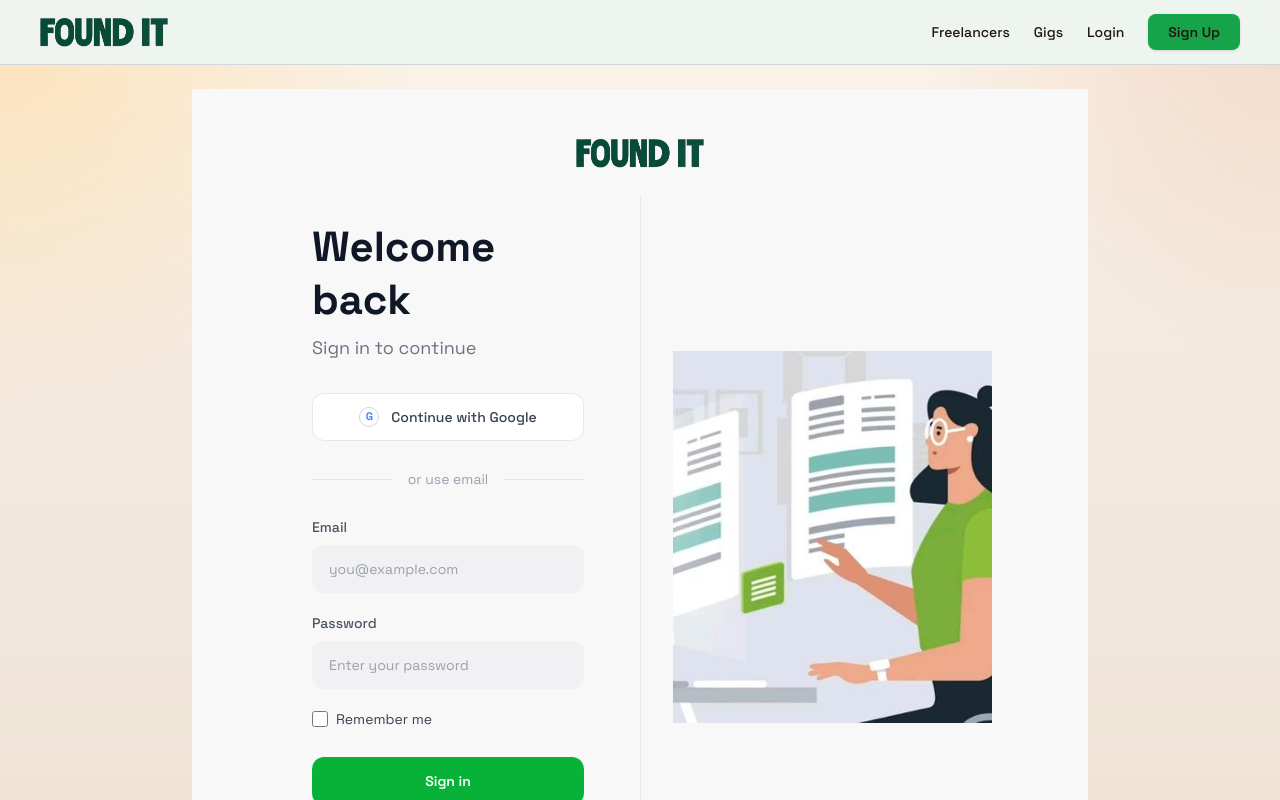
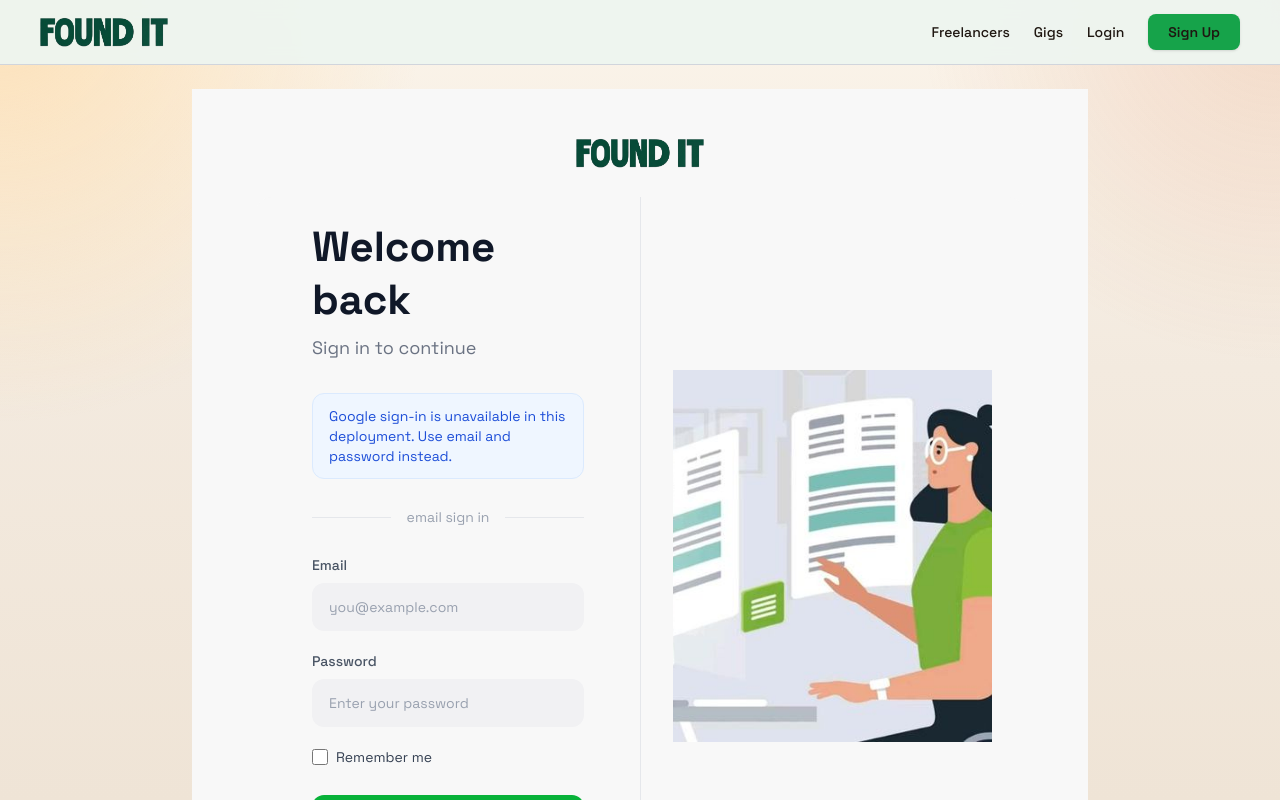
Before and after one commit to Lameizanaki/founditv1, a Next.js app in the folder FOUNDIT_FE/: page /auth/sign-in in a window 1280 px wide. Shown: the top 800 px of the page. Built offline with nearby package versions, Linux system fonts and the light colour scheme; no server answers.

Commit message:
Disable broken Google auth by default

```diff
--- a/FOUNDIT_FE/src/app/auth/sign-up/page.tsx
+++ b/FOUNDIT_FE/src/app/auth/sign-up/page.tsx
@@ -12,7 +12,7 @@ const roles: Array<Exclude<AppRole, "ADMIN">> = ["CLIENT", "FREELANCER"];
 
 export default function SignUpPage() {
   const router = useRouter();
-  const { continueWithGoogle, signUp } = useAuth();
+  const { continueWithGoogle, isGoogleAuthEnabled, signUp } = useAuth();
   const [form, setForm] = useState({
     username: "",
     email: "",
@@ -84,6 +84,8 @@ export default function SignUpPage() {
               </h1>
               <p className="mt-2 text-[18px] text-[#7b7b7b]">Sign Up With FoundIT</p>
 
+              {isGoogleAuthEnabled ? (
+                <>
                   <div className="mt-8 space-y-3">
                     <button
                       className="flex h-12 w-full items-center justify-center gap-3 rounded-xl border border-[#e3e3e3] bg-white text-[14px] font-medium text-[#222] transition hover:bg-gray-50"
@@ -103,6 +105,19 @@ export default function SignUpPage() {
                     <span className="text-[13px] text-[#8a8a8a]">or use email</span>
                     <div className="h-px flex-1 bg-[#e5e5e5]" />
                   </div>
+                </>
+              ) : (
+                <>
+                  <div className="mt-8 rounded-xl border border-[#dbeafe] bg-[#eff6ff] px-4 py-3 text-[14px] text-[#1d4ed8]">
+                    Google sign-up is unavailable in this deployment. Create your account with email instead.
+                  </div>
+                  <div className="my-6 flex items-center gap-4">
+                    <div className="h-px flex-1 bg-[#e5e5e5]" />
+                    <span className="text-[13px] text-[#8a8a8a]">email sign up</span>
+                    <div className="h-px flex-1 bg-[#e5e5e5]" />
+                  </div>
+                </>
+              )}
 
               <form className="space-y-4" onSubmit={onSubmit}>
                 {error ? (
--- a/FOUNDIT_FE/src/components/auth/sign-in-client.tsx
+++ b/FOUNDIT_FE/src/components/auth/sign-in-client.tsx
@@ -10,7 +10,7 @@ import { toErrorMessage } from "@/lib/api";
 
 export function SignInClient({ nextPath }: { nextPath: string | null }) {
   const router = useRouter();
-  const { continueWithGoogle, signIn } = useAuth();
+  const { continueWithGoogle, isGoogleAuthEnabled, signIn } = useAuth();
   const [email, setEmail] = useState("");
   const [password, setPassword] = useState("");
   const [error, setError] = useState<string | null>(null);
@@ -67,6 +67,7 @@ export function SignInClient({ nextPath }: { nextPath: string | null }) {
               </h2>
               <p className="mb-8 text-[18px] text-gray-500">Sign in to continue</p>
 
+              {isGoogleAuthEnabled ? (
                 <div className="space-y-3">
                   <button
                     className="flex h-12 w-full items-center justify-center gap-3 rounded-xl border border-gray-200 bg-white text-sm font-medium text-gray-700 transition hover:bg-gray-50"
@@ -80,12 +81,25 @@ export function SignInClient({ nextPath }: { nextPath: string | null }) {
                     <span>{isGoogleLoading ? "Redirecting..." : "Continue with Google"}</span>
                   </button>
                 </div>
+              ) : (
+                <div className="rounded-xl border border-[#dbeafe] bg-[#eff6ff] px-4 py-3 text-sm text-[#1d4ed8]">
+                  Google sign-in is unavailable in this deployment. Use email and password instead.
+                </div>
+              )}
 
+              {isGoogleAuthEnabled ? (
                 <div className="my-7 flex items-center gap-4">
                   <div className="h-px flex-1 bg-gray-200" />
                   <span className="text-sm text-gray-400">or use email</span>
                   <div className="h-px flex-1 bg-gray-200" />
                 </div>
+              ) : (
+                <div className="my-7 flex items-center gap-4">
+                  <div className="h-px flex-1 bg-gray-200" />
+                  <span className="text-sm text-gray-400">email sign in</span>
+                  <div className="h-px flex-1 bg-gray-200" />
+                </div>
+              )}
 
               <form className="space-y-5" onSubmit={onSubmit}>
                 {error ? (
--- a/FOUNDIT_FE/src/components/features/admin-dashboard-client.tsx
+++ b/FOUNDIT_FE/src/components/features/admin-dashboard-client.tsx
@@ -219,7 +219,7 @@ export function AdminDashboardClient() {
     },
     {
       title: "Total Earnings",
-      value: formatMoney(dashboard.totalRevenue),
+      value: formatMoney(0),
       badge: "Paid",
       tone: "bg-[#f0fdf4] text-[#16a34a]",
     },
--- a/FOUNDIT_FE/src/components/providers/auth-provider.tsx
+++ b/FOUNDIT_FE/src/components/providers/auth-provider.tsx
@@ -25,6 +25,7 @@ import type {
 } from "@/types/auth";
 
 interface AuthContextValue {
+  isGoogleAuthEnabled: boolean;
   status: AuthStatus;
   session: AuthSession | null;
   signIn: (payload: SignInPayload) => Promise<AuthSession>;
@@ -137,10 +138,14 @@ export const AuthProvider = ({ children }: { children: ReactNode }) => {
   };
 
   const continueWithGoogle = () => {
+    if (!appConfig.isGoogleAuthEnabled) {
+      throw new Error("Google sign-in is not configured for this environment.");
+    }
     window.location.href = `${appConfig.apiBaseUrl}/oauth2/authorization/google`;
   };
 
   const value: AuthContextValue = {
+    isGoogleAuthEnabled: appConfig.isGoogleAuthEnabled,
     status,
     session,
     signIn,
--- a/FOUNDIT_FE/src/lib/config.ts
+++ b/FOUNDIT_FE/src/lib/config.ts
@@ -11,5 +11,6 @@ const readEnv = (value: string | undefined, fallback: string) => {
 
 export const appConfig = {
   apiBaseUrl: readEnv(process.env.NEXT_PUBLIC_API_BASE_URL, "http://localhost:8085"),
+  isGoogleAuthEnabled: process.env.NEXT_PUBLIC_GOOGLE_AUTH_ENABLED === "true",
   webSocketUrl: readEnv(process.env.NEXT_PUBLIC_WS_BASE_URL, "http://localhost:8085/ws"),
 };
```
Also changed, not shown: 1 other file (tests, documents, lock files or other folders). Lines whose indentation alone changed are shown as unchanged.
